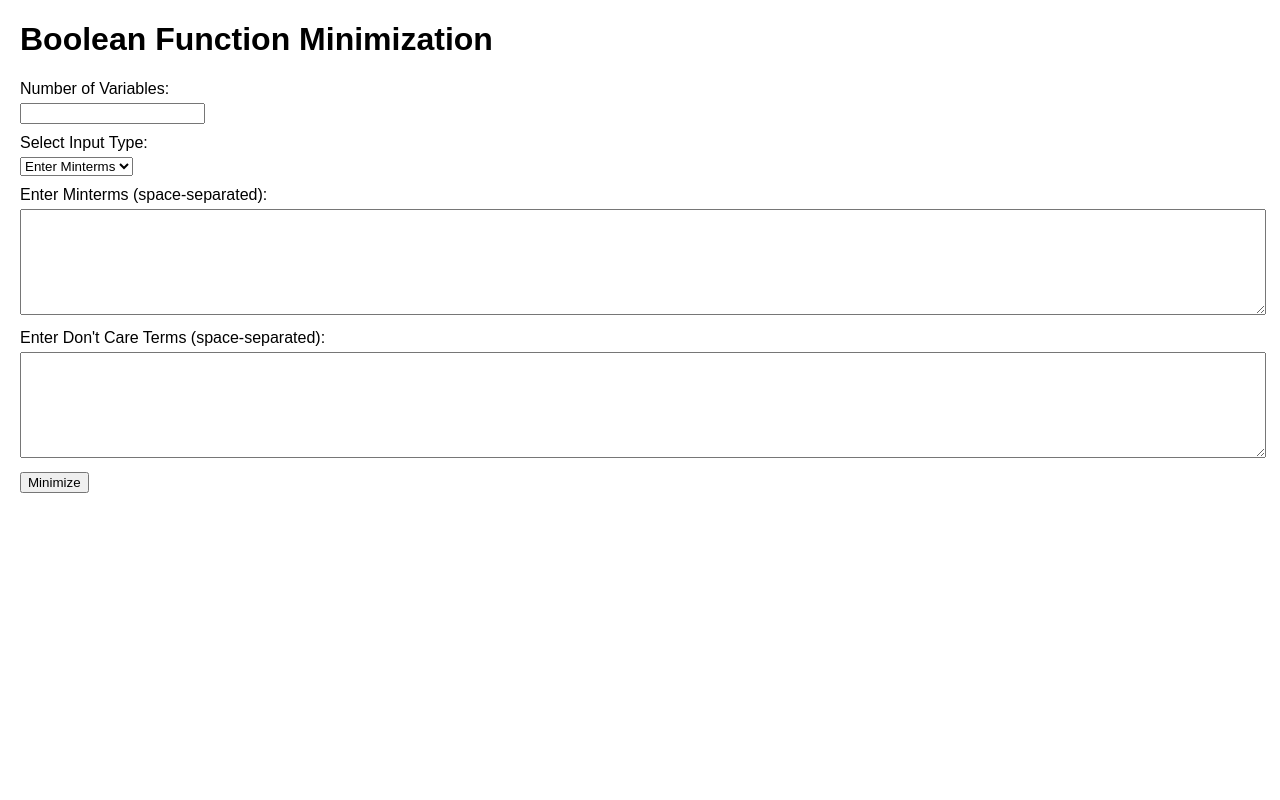
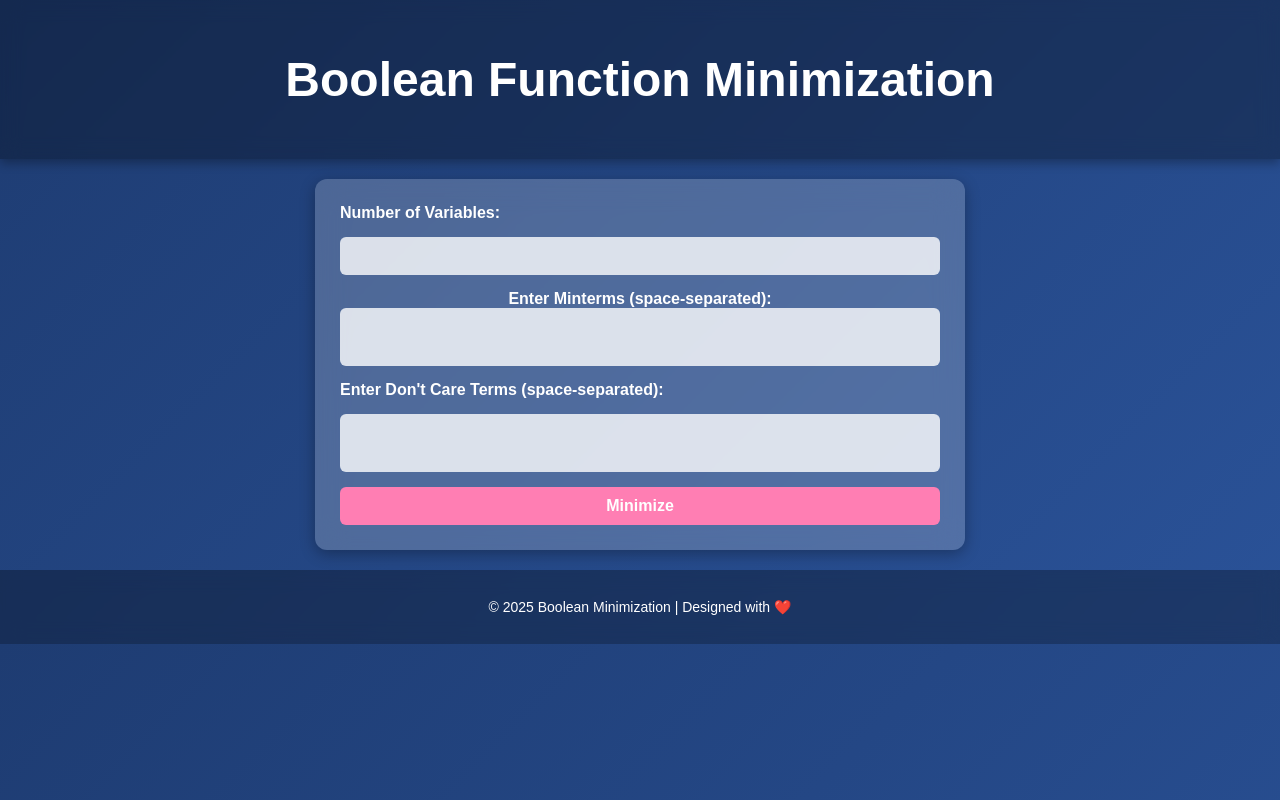
Before and after one commit to Ayush07Kulkarni/KmapSolver, a Flask app: page / in a window 1280 px wide. Run offline with Flask 3, Linux system fonts and the light colour scheme.

Commit message:
pushing all changes made to frontend

```diff
--- /dev/null
+++ b/static/styles.css
@@ -0,0 +1,180 @@
+/* Gradient Background */
+body {
+    font-family: 'Poppins', sans-serif;
+    margin: 0;
+    padding: 0;
+    background: linear-gradient(135deg, #1e3c72, #2a5298);
+    color: white;
+    display: flex;
+    flex-direction: column;
+    align-items: center;
+}
+
+/* Header Styling */
+header {
+    width: 100%;
+    text-align: center;
+    padding: 20px 0;
+    font-size: 24px;
+    font-weight: bold;
+    background: rgba(0, 0, 0, 0.3);
+    backdrop-filter: blur(10px);
+    box-shadow: 0 4px 10px rgba(0, 0, 0, 0.3);
+}
+
+/* Footer Styling */
+footer {
+    margin-top: 20px;
+    width: 100%;
+    text-align: center;
+    padding: 15px 0;
+    background: rgba(0, 0, 0, 0.3);
+    backdrop-filter: blur(10px);
+    font-size: 14px;
+    position: relative;
+    bottom: 0;
+}
+
+/* Glassmorphism Form Container */
+.container {
+    background: rgba(255, 255, 255, 0.2);
+    padding: 25px;
+    border-radius: 12px;
+    width: 100%;
+    max-width: 600px;
+    box-shadow: 0 4px 15px rgba(0, 0, 0, 0.3);
+    backdrop-filter: blur(15px);
+    text-align: center;
+    margin-top: 20px;
+}
+
+/* Flexbox Form */
+form {
+    display: flex;
+    flex-direction: column;
+    align-items: center;
+    justify-content: center;
+    gap: 15px; /* Adds spacing between elements */
+    width: 100%;
+}
+
+/* Make all input elements the same width */
+textarea, input, select {
+    width: 100% !important;
+    max-width: 600px; /* Ensures consistency */
+    padding: 10px;
+    border: none;
+    border-radius: 6px;
+    font-size: 16px;
+    background: rgba(255, 255, 255, 0.8);
+    resize: none; /* Prevent resizing */
+    box-sizing: border-box; /* Ensures padding doesn’t affect width */
+    appearance: none; /* Removes default browser styling */
+}
+
+textarea {
+    display: block;
+    width: 100% !important;
+    max-width: 600px !important;
+    min-width: 600px !important;
+    padding: 10px;
+    border: none;
+    border-radius: 6px;
+    font-size: 16px;
+    background: rgba(255, 255, 255, 0.8);
+    resize: none; /* Prevent resizing */
+    box-sizing: border-box; /* Ensures padding doesn’t affect width */
+}
+
+
+/* Centering labels */
+label {
+    width: 100%;
+    max-width: 620px;
+    text-align: left;
+    font-weight: bold;
+}
+
+/* Adjust submit button width */
+input[type="submit"] {
+    width: 100%;
+    max-width: 620px;
+    background: #ff7eb3;
+    color: white;
+    font-weight: bold;
+    cursor: pointer;
+    transition: 0.3s;
+    border: none;
+    padding: 10px;
+    border-radius: 6px;
+    font-size: 16px;
+}
+
+input[type="submit"]:hover {
+    background: #ff4f81;
+}
+
+/* Output Table Styling */
+.output-container {
+    margin-top: 20px;
+    text-align: center;
+}
+
+/* Table with Cool Animation */
+.animated-table {
+    width: 100%;
+    border-collapse: collapse;
+    background: white;
+    color: black;
+    border-radius: 5px;
+    overflow: hidden;
+    animation: fadeIn 1s ease-in-out;
+}
+
+/* Table Cell Styling */
+.animated-table, th, td {
+    border: 1px solid black;
+    padding: 15px;
+    text-align: center;
+    font-size: 18px;
+}
+
+/* Table Animation */
+@keyframes fadeIn {
+    from {
+        opacity: 0;
+        transform: translateY(20px);
+    }
+    to {
+        opacity: 1;
+        transform: translateY(0);
+    }
+}
+
+/* Row Animation */
+.animated-table tr {
+    animation: slideIn 0.6s ease-in-out;
+}
+
+/* Row Slide Animation */
+@keyframes slideIn {
+    from {
+        transform: translateX(-50px);
+        opacity: 0;
+    }
+    to {
+        transform: translateX(0);
+        opacity: 1;
+    }
+}
+
+/* Column Highlight Effect */
+.animated-table td {
+    transition: background 0.3s ease-in-out;
+}
+
+.animated-table td:hover {
+    background: #ff7eb3;
+    color: white;
+    font-weight: bold;
+}
--- a/templates/index.html
+++ b/templates/index.html
@@ -4,35 +4,18 @@
     <meta charset="UTF-8">
     <meta name="viewport" content="width=device-width, initial-scale=1.0">
     <title>Boolean Function Minimization</title>
-    <style>
-        body {
-            font-family: Arial, sans-serif;
-            margin: 20px;
-        }
-        label {
-            display: block;
-            margin: 10px 0 5px;
-        }
-        textarea {
-            width: 100%;
-            height: 100px;
-        }
-        input[type="submit"] {
-            margin-top: 10px;
-        }
-    </style>
+    <link rel="stylesheet" href="/static/styles.css">
 </head>
 <body>
+
+    <header>
         <h1>Boolean Function Minimization</h1>
+    </header>
+
+    <div class="container">
         <form action="/" method="post">
             <label for="nBits">Number of Variables:</label>
-        <input type="number" id="nBits" name="nBits" min="1" required>
-
-        <label for="inputType">Select Input Type:</label>
-        <select id="inputType" name="inputType" onchange="toggleInputFields()">
-            <option value="minterms">Enter Minterms</option>
-            <option value="kmap">Enter K-map</option>
-        </select>
+            <input type="number" id="nBits" name="nBits" min="1" max="6" required>
 
             <div id="mintermsInput">
                 <label for="minTerms">Enter Minterms (space-separated):</label>
@@ -40,7 +23,7 @@
             </div>
 
             <div id="kmapInput" style="display: none;">
-            <label for="kmap">Enter K-map (space-separated):</label>
+                <label for="kmap">Enter K-map (space-separated row-wise):</label>
                 <textarea id="kmap" name="kmap"></textarea>
             </div>
 
@@ -51,9 +34,26 @@
         </form>
 
         {% if output %}
-    <h2>Output:</h2>
-    <pre>{{ output|e }}</pre>
+        <h2>Output K-map:</h2>
+        <div class="output-container">
+            <table class="animated-table">
+                <tbody>
+                    {% for row in output.strip().split('\n') %}
+                    <tr>
+                        {% for cell in row.split() %}
+                        <td>{{ cell }}</td>
+                        {% endfor %}
+                    </tr>
+                    {% endfor %}
+                </tbody>
+            </table>
+        </div>
         {% endif %}
+    </div>
+
+    <footer>
+        <p>© 2025 Boolean Minimization | Designed with ❤️</p>
+    </footer>
 
     <script>
         function toggleInputFields() {
```
Also changed, not shown: static/script.js (added), 1 other file. Lines whose indentation alone changed are shown as unchanged.
